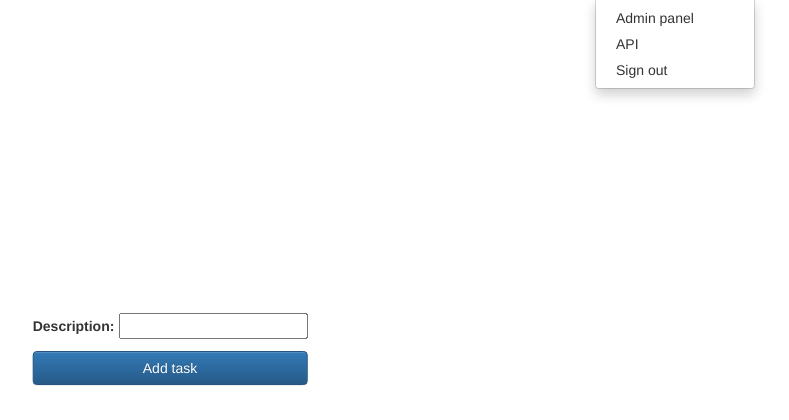
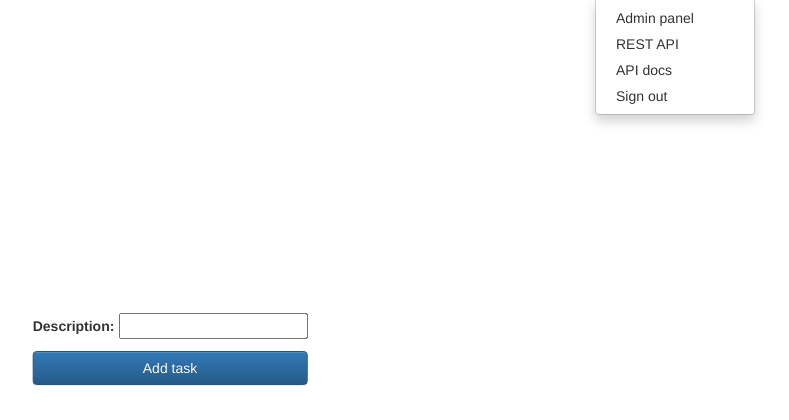
Before and after one commit to dmitrykologrivko/django-todo, a Django app: page /create/ in a window 1280 px wide, after a click that opens the changed part. Shown: the part 51-471 px from the top of the page, without its empty margins (470-1259 px from the left). Run offline with Django 3.2, Linux system fonts and the light colour scheme; the visitor is signed in with stand-in values (Sample User, id 1); some libraries are stand-ins or nearby versions.

Commit message:
Added Swagger for API Docs

```diff
--- a/src/tasks/api/views.py
+++ b/src/tasks/api/views.py
@@ -1,7 +1,6 @@
 from rest_framework.viewsets import ModelViewSet
 from rest_framework.filters import DjangoObjectPermissionsFilter
 from rest_framework.permissions import DjangoModelPermissions
-
 from guardian.shortcuts import assign_perm
 
 from ..models import Task
--- a/src/templates/main.html
+++ b/src/templates/main.html
@@ -21,7 +21,8 @@
                         <ul class="dropdown-menu">
                             {% if user.is_superuser %}
                                 <li><a href="/admin">Admin panel</a></li>
-                                <li><a href="/api/tasks">API</a></li>
+                                <li><a href="/api/tasks">REST API</a></li>
+                                <li><a href="/api/docs">API docs</a></li>
                             {% endif %}
                             <li><a href="accounts/logout">Sign out</a></li>
                         </ul>
--- a/src/todo/urls.py
+++ b/src/todo/urls.py
@@ -19,6 +19,9 @@ from django.conf.urls.static import static
 from django.contrib import admin
 
 from oauth2_provider.views import TokenView
+from rest_framework_swagger.views import get_swagger_view
+
+schema_view = get_swagger_view(title='Todo API')
 
 # general
 urlpatterns = [
@@ -35,6 +38,7 @@ urlpatterns += [
 # API
 urlpatterns += [
     url(r'^api/o/token/$', TokenView.as_view(), name='oauth2-token'),
+    url(r'^api/docs/$', schema_view, name='api-docs'),
     url(r'^api/tasks/', include('tasks.api.urls'), name='tasks-api'),
 ]
 
```
Also changed, not shown: requirements.txt (+9 -0 lines), src/todo/settings.py (+14 -0 lines).
